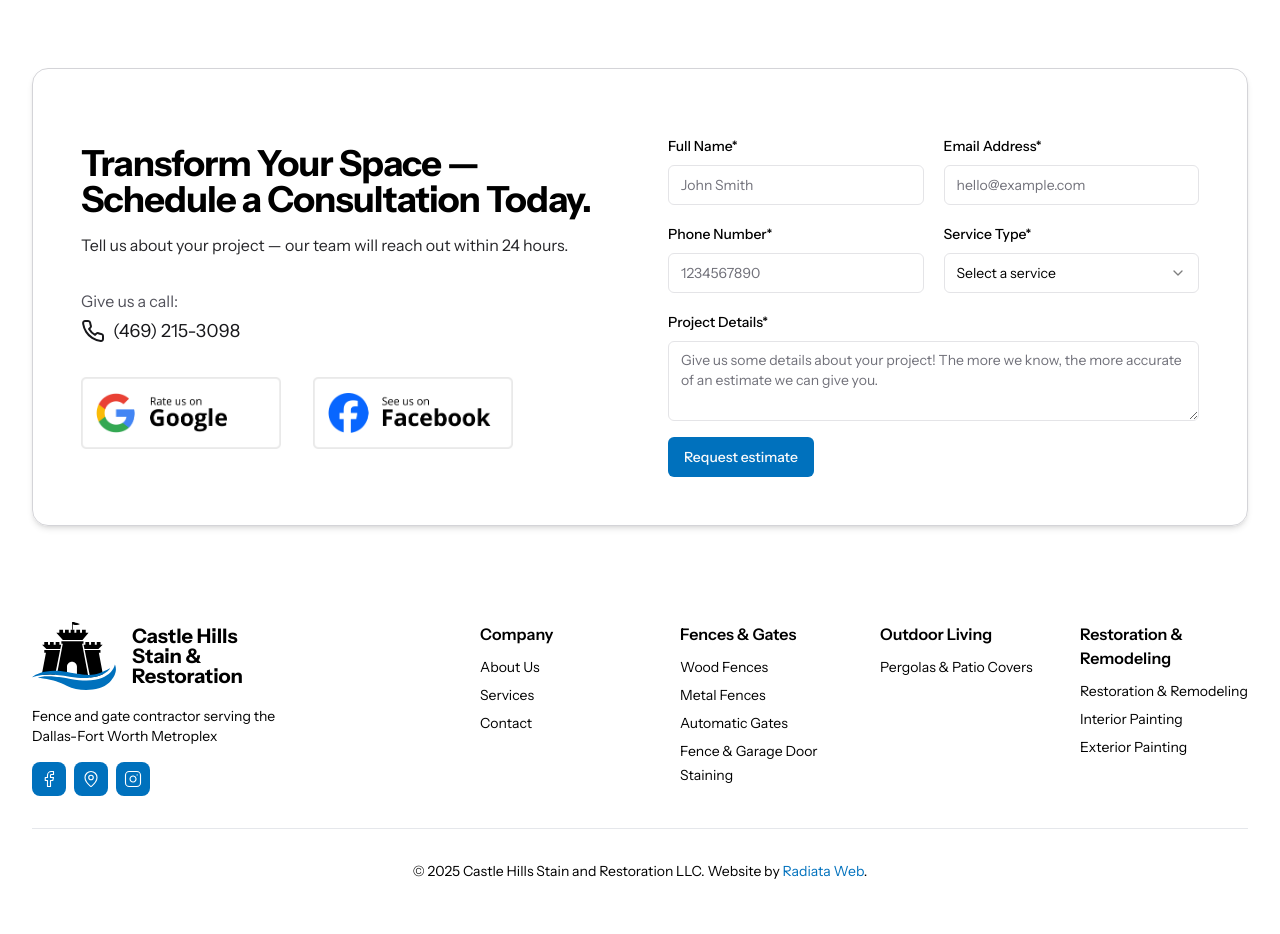
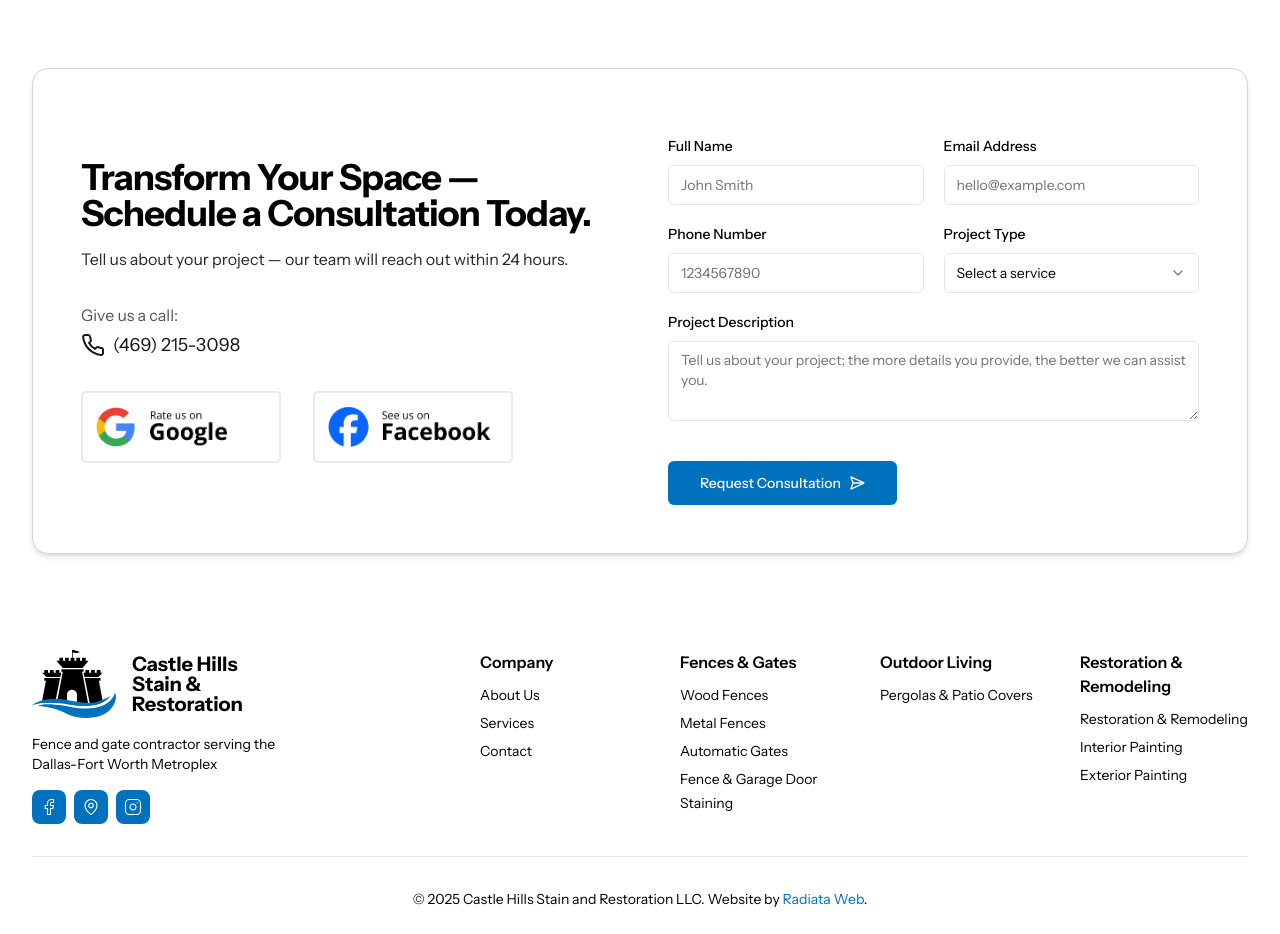
Before and after one commit to Radiata-Web/castle-hills, a Next.js app: page / in a window 1280 px wide. Shown: the part 1200-2134 px from the top of the page. Built offline with nearby package versions, Linux system fonts and the light colour scheme; what zod-form-data would draw is missing.

Commit message:
Contact padding polish

```diff
--- a/src/app/page.tsx
+++ b/src/app/page.tsx
@@ -16,7 +16,7 @@ export default function Home() {
       <About />
       <CertificationBanner />
       <ServicesCards />
-      <Masonry />
+      {/* <Masonry /> */}
       <ReviewGrid />
       <InteriorContact />
       <Footer />
--- a/src/components/forms/contact-form.tsx
+++ b/src/components/forms/contact-form.tsx
@@ -25,7 +25,7 @@ import {
 } from "@/components/ui/select";
 import { zfd } from "zod-form-data";
 import { useState } from "react";
-import { CheckCircle, Hourglass, XCircle } from "lucide-react";
+import { CheckCircle, Hourglass, SendHorizonal, XCircle } from "lucide-react";
 
 // Form validation schema
 const formSchema = zfd.formData({
@@ -127,8 +127,13 @@ export function ContactForm(props: ContactFormProps) {
     <>
       <Form {...form}>
         {props.showHeader ? (
-          <div className="flex flex-row gap-5 items-center mb-4">
-            <h2 className="text-2xl font-bold">Request an Estimate</h2>
+          <div className="flex flex-col gap-2 mb-6">
+            <h2 className="text-2xl font-bold">
+              Request a Design Consultation
+            </h2>
+            <p className="text-sm text-zinc-600">
+              Our team will reach out within 24 hours.
+            </p>
           </div>
         ) : null}
 
@@ -146,7 +151,7 @@ export function ContactForm(props: ContactFormProps) {
               disabled={status === "pending"}
               render={({ field }) => (
                 <FormItem>
-                  <FormLabel>Full Name*</FormLabel>
+                  <FormLabel>Full Name</FormLabel>
                   <FormControl>
                     <Input
                       placeholder="John Smith"
@@ -168,7 +173,7 @@ export function ContactForm(props: ContactFormProps) {
               disabled={status === "pending"}
               render={({ field }) => (
                 <FormItem>
-                  <FormLabel>Email Address*</FormLabel>
+                  <FormLabel>Email Address</FormLabel>
                   <FormControl>
                     <Input
                       placeholder="hello@example.com"
@@ -191,7 +196,7 @@ export function ContactForm(props: ContactFormProps) {
               disabled={status === "pending"}
               render={({ field }) => (
                 <FormItem>
-                  <FormLabel>Phone Number*</FormLabel>
+                  <FormLabel>Phone Number</FormLabel>
                   <FormControl>
                     <Input
                       placeholder="1234567890"
@@ -213,7 +218,7 @@ export function ContactForm(props: ContactFormProps) {
               name="serviceType"
               render={({ field }) => (
                 <FormItem>
-                  <FormLabel>Service Type*</FormLabel>
+                  <FormLabel>Project Type</FormLabel>
                   <Select
                     onValueChange={field.onChange}
                     defaultValue={field.value}
@@ -226,29 +231,32 @@ export function ContactForm(props: ContactFormProps) {
                       </SelectTrigger>
                     </FormControl>
                     <SelectContent>
-                      <SelectItem
-                        value="staining"
-                        className="hover:cursor-pointer"
-                      >
-                        Staining
-                      </SelectItem>
-                      <SelectItem
-                        value="installation"
-                        className="hover:cursor-pointer"
-                      >
-                        Installation
+                      <SelectItem value="wood" className="hover:cursor-pointer">
+                        Custom Wood & Outdoor Living
                       </SelectItem>
                       <SelectItem
                         value="painting"
                         className="hover:cursor-pointer"
                       >
-                        Painting
+                        Painting & Finishes
                       </SelectItem>
                       <SelectItem
-                        value="custom"
+                        value="restoration"
                         className="hover:cursor-pointer"
                       >
-                        Custom
+                        Interior & Exterior Restoration
+                      </SelectItem>
+                      <SelectItem
+                        value="commercial"
+                        className="hover:cursor-pointer"
+                      >
+                        Commercial/HOA Work
+                      </SelectItem>
+                      <SelectItem
+                        value="other"
+                        className="hover:cursor-pointer"
+                      >
+                        Other
                       </SelectItem>
                     </SelectContent>
                   </Select>
@@ -265,10 +273,10 @@ export function ContactForm(props: ContactFormProps) {
             disabled={status === "pending"}
             render={({ field }) => (
               <FormItem>
-                <FormLabel>Project Details*</FormLabel>
+                <FormLabel>Project Description</FormLabel>
                 <FormControl>
                   <Textarea
-                    placeholder="Give us some details about your project! The more we know, the more accurate of an estimate we can give you."
+                    placeholder="Tell us about your project; the more details you provide, the better we can assist you."
                     required
                     {...field}
                   />
@@ -278,12 +286,14 @@ export function ContactForm(props: ContactFormProps) {
             )}
           />
 
-          <section className="flex flex-row gap-5 items-center mt-4">
+          <section className="flex flex-col sm:flex-row gap-5 items-center pt-6">
             <Button
               type="submit"
+              disabled={status === "pending" || status === "ok"}
+              size="lg"
               className="min-w-full sm:min-w-10 transition-all duration-200 ease-in-out sm:hover:scale-105"
             >
-              Request estimate
+              Request Consultation <SendHorizonal size={16} className="ml-2" />
             </Button>
 
             <span className="text-sm text-gray-500">
@@ -296,13 +306,13 @@ export function ContactForm(props: ContactFormProps) {
               {status === "ok" && (
                 <p className="flex flex-row gap-2 items-center text-green-500">
                   <CheckCircle size={16} />
-                  Form submitted successfully!
+                  Form submitted! We will get back to you as soon as possible.
                 </p>
               )}
               {status === "error" && (
                 <p className="flex flex-row gap-2 items-center text-red-500">
                   <XCircle size={16} />
-                  Submission failed, please try again
+                  Submission failed, please try again.
                 </p>
               )}
             </span>
--- a/src/components/hero.tsx
+++ b/src/components/hero.tsx
@@ -64,7 +64,7 @@ export default function Hero() {
 
           {/* Right column */}
           <div className="flex justify-center lg:justify-end">
-            <article className="w-full bg-white border border-zinc-200 p-6 rounded-xl shadow-xl lg:max-w-[600px]">
+            <article className="w-full bg-white border border-zinc-200 p-6 md:p-8 rounded-xl shadow-xl lg:max-w-[600px]">
               <ContactForm showHeader={true} />
             </article>
           </div>
--- a/src/components/misc/reviewGrid.tsx
+++ b/src/components/misc/reviewGrid.tsx
@@ -34,7 +34,7 @@ export default function ReviewGrid() {
   return (
     <section id="reviews">
       <div className="max-w-8xl mx-auto py-6 md:py-10 lg:py-14 px-4 md:px-8 lg:px-8">
-        <h2 className="text-3xl font-bold tracking-tighter mb-8 sm:text-4xl xl:text-5xl/none">
+        <h2 className="text-3xl font-bold tracking-tight mb-8 sm:text-4xl xl:text-5xl/none">
           What do our clients say?
         </h2>
 
@@ -53,7 +53,7 @@ export default function ReviewGrid() {
         </section>
       </div>
 
-      <div className="flex justify-center mt-2">
+      {/* <div className="flex justify-center mt-2">
         <Button variant="outline" asChild>
           <Link
             href="https://maps.app.goo.gl/mFHuGgPHYESyk8ng6"
@@ -63,7 +63,7 @@ export default function ReviewGrid() {
             <ExternalLink className="ml-2 h-4 w-4" />
           </Link>
         </Button>
-      </div>
+      </div> */}
     </section>
   );
 }
```
Also changed, not shown: public/contact-form.html (+7 -6 lines).
